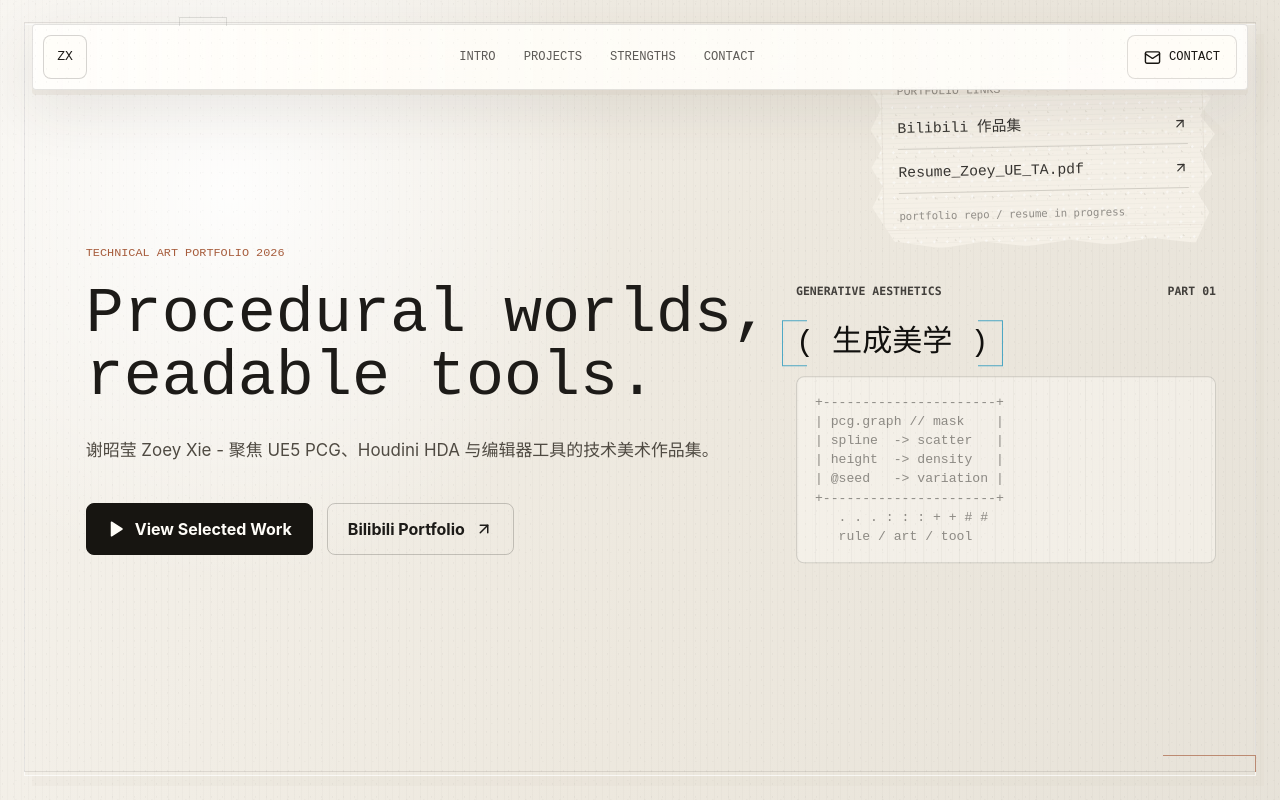
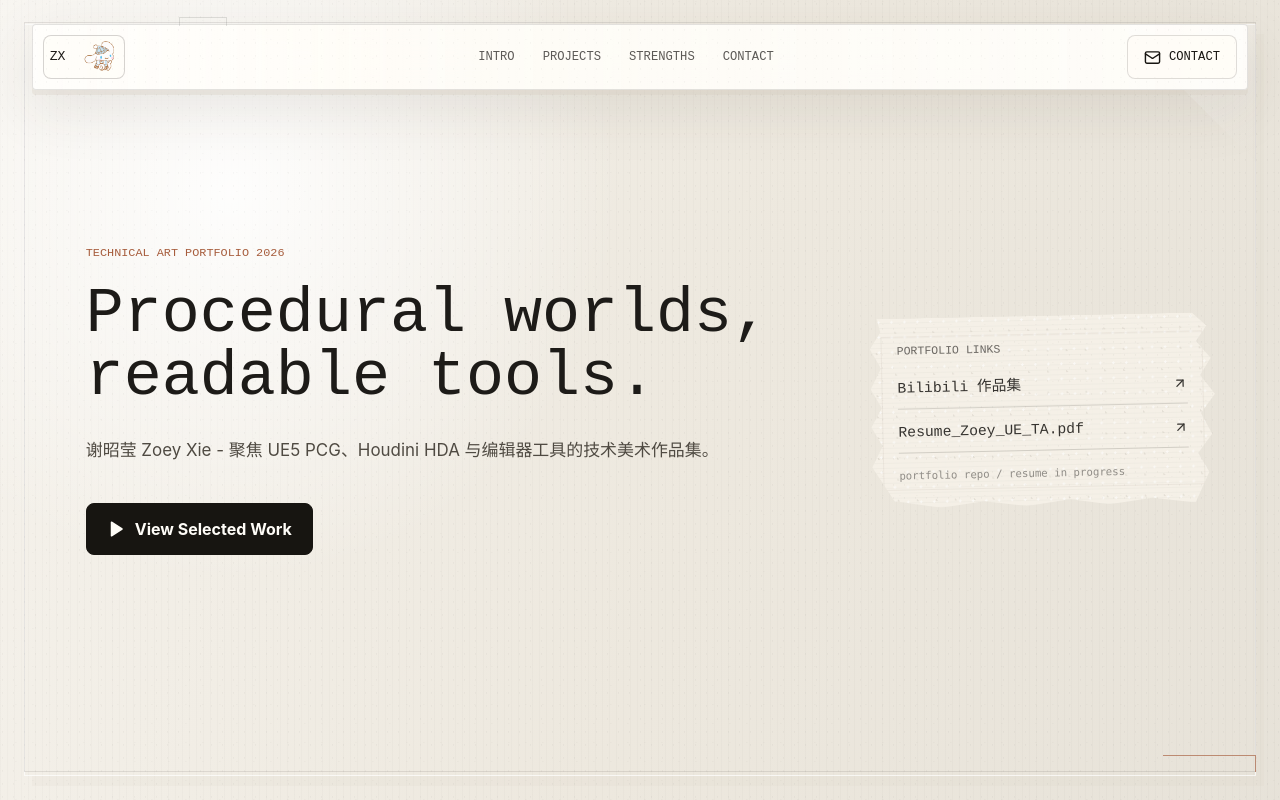
Before and after one commit to zoey-billd/Portfolio, a React (Vite) app: page / in a window 1280 px wide. Shown: the top 800 px of the page. Built offline with nearby package versions, Linux system fonts and the light colour scheme; a web font is replaced by a local one.

Commit message:
Add Cinnamoroll portfolio details

```diff
--- a/src/App.jsx
+++ b/src/App.jsx
@@ -102,11 +102,9 @@ function App() {
     [projectSlug],
   );
 
-  if (activeProject) {
-    return <ProjectArticlePage project={activeProject} />;
-  }
-
-  return (
+  const page = activeProject ? (
+    <ProjectArticlePage project={activeProject} />
+  ) : (
     <main className="site-shell">
       <Hero />
       <Intro />
@@ -114,6 +112,94 @@ function App() {
       <Strengths />
       <Contact />
     </main>
+  );
+
+  return (
+    <>
+      <CinnamorollEffects />
+      {page}
+    </>
+  );
+}
+
+function CinnamorollEffects() {
+  const [cursor, setCursor] = useState({ x: 0, y: 0, visible: false });
+  const [snowflakes, setSnowflakes] = useState([]);
+  const snowflakeId = useRef(0);
+
+  useEffect(() => {
+    const handlePointerMove = (event) => {
+      setCursor({ x: event.clientX, y: event.clientY, visible: true });
+    };
+
+    const handlePointerLeave = () => {
+      setCursor((current) => ({ ...current, visible: false }));
+    };
+
+    const handlePointerDown = (event) => {
+      if (event.pointerType === "touch") {
+        return;
+      }
+
+      const burst = Array.from({ length: 5 }, (_, index) => ({
+        id: snowflakeId.current++,
+        x: event.clientX,
+        y: event.clientY,
+        drift: `${(index - 2) * 13 + (index % 2 ? 4 : -4)}px`,
+        delay: `${index * 35}ms`,
+        size: `${12 + (index % 2) * 4}px`,
+      }));
+
+      setSnowflakes((current) => [...current.slice(-20), ...burst]);
+
+      window.setTimeout(() => {
+        const ids = new Set(burst.map((flake) => flake.id));
+        setSnowflakes((current) => current.filter((flake) => !ids.has(flake.id)));
+      }, 1050);
+    };
+
+    window.addEventListener("pointermove", handlePointerMove, { passive: true });
+    window.addEventListener("pointerdown", handlePointerDown);
+    window.addEventListener("blur", handlePointerLeave);
+    document.documentElement.addEventListener("mouseleave", handlePointerLeave);
+
+    return () => {
+      window.removeEventListener("pointermove", handlePointerMove);
+      window.removeEventListener("pointerdown", handlePointerDown);
+      window.removeEventListener("blur", handlePointerLeave);
+      document.documentElement.removeEventListener("mouseleave", handlePointerLeave);
+    };
+  }, []);
+
+  return (
+    <>
+      <div className="cinnamon-watermark" aria-hidden="true" />
+      <div
+        className={`cinnamon-cursor${cursor.visible ? " is-visible" : ""}`}
+        style={{
+          left: `${cursor.x}px`,
+          top: `${cursor.y}px`,
+        }}
+        aria-hidden="true"
+      />
+      <div className="snowflake-layer" aria-hidden="true">
+        {snowflakes.map((flake) => (
+          <span
+            className="snowflake-burst"
+            key={flake.id}
+            style={{
+              left: `${flake.x}px`,
+              top: `${flake.y}px`,
+              "--snow-drift": flake.drift,
+              "--snow-delay": flake.delay,
+              "--snow-size": flake.size,
+            }}
+          >
+            ❄
+          </span>
+        ))}
+      </div>
+    </>
   );
 }
 
@@ -150,7 +236,12 @@ function NavBar() {
   return (
     <header className="nav-bar">
       <a className="brand-mark" href="#top" aria-label="Zoey Xie home">
-        <span>ZX</span>
+        <span className="brand-initials">ZX</span>
+        <img
+          className="brand-cinnamon"
+          src="/assets/cinnamoroll/cinnamoroll-hat-scarf.png"
+          alt=""
+        />
       </a>
       <nav className="nav-links" aria-label="Primary navigation">
         {navItems.map((item) => (
@@ -210,10 +301,6 @@ function Hero() {
           <a className="primary-action" href="#projects">
             <Play size={18} fill="currentColor" />
             View Selected Work
-          </a>
-          <a className="secondary-action" href={profile.bilibili} target="_blank" rel="noreferrer">
-            Bilibili Portfolio
-            <ArrowUpRight size={18} />
           </a>
         </div>
       </div>
--- a/src/styles.css
+++ b/src/styles.css
@@ -65,6 +65,140 @@ body::before {
   mix-blend-mode: multiply;
 }
 
+.cinnamon-watermark {
+  position: fixed;
+  top: 35vh;
+  right: 5vw;
+  z-index: 1;
+  width: min(500px, 38vw);
+  aspect-ratio: 1;
+  content: "";
+  pointer-events: none;
+  opacity: 0.12;
+  transform: rotate(4deg);
+}
+
+.cinnamon-watermark::before,
+.cinnamon-watermark::after {
+  position: absolute;
+  inset: 0;
+  content: "";
+  background: url("/assets/cinnamoroll/cinnamoroll-snow.jpg") center / 122% no-repeat;
+  mask-image: radial-gradient(ellipse at center, #000 0 68%, transparent 86%);
+  mix-blend-mode: multiply;
+}
+
+.cinnamon-watermark::before {
+  filter: invert(1) grayscale(1) contrast(1.1) brightness(1.28) blur(0.08px);
+  opacity: 0.68;
+  transform: translate(-1px, -1px);
+}
+
+.cinnamon-watermark::after {
+  filter: invert(1) grayscale(1) contrast(0.92) brightness(1.46) blur(0.12px);
+  opacity: 0.48;
+  transform: translate(1px, 1px);
+}
+
+.cinnamon-cursor {
+  position: fixed;
+  top: 0;
+  left: 0;
+  z-index: 60;
+  width: 58px;
+  height: 58px;
+  pointer-events: none;
+  opacity: 0;
+  visibility: hidden;
+  background-color: transparent;
+  background-image: url("/assets/cinnamoroll/cinnamoroll-hat-scarf.png");
+  background-position: center;
+  background-repeat: no-repeat;
+  background-size: 108%;
+  filter: drop-shadow(0 2px 4px rgba(85, 136, 158, 0.25));
+  transform: translate(-50%, -50%);
+  transition: opacity 140ms ease, visibility 140ms ease;
+}
+
+.cinnamon-cursor.is-visible {
+  opacity: 0.78;
+  visibility: visible;
+}
+
+.nav-cinnamon {
+  display: inline-grid;
+  width: 32px;
+  height: 32px;
+  flex: 0 0 32px;
+  place-items: center;
+  overflow: hidden;
+}
+
+.nav-cinnamon img {
+  width: 54px;
+  height: 54px;
+  max-width: none;
+  object-fit: contain;
+}
+
+.snowflake-layer {
+  position: fixed;
+  inset: 0;
+  z-index: 59;
+  pointer-events: none;
+  overflow: hidden;
+}
+
+.snowflake-burst {
+  position: fixed;
+  display: block;
+  color: #82c7e0;
+  font-family: Georgia, serif;
+  font-size: var(--snow-size);
+  line-height: 1;
+  opacity: 0;
+  text-shadow: 0 1px 8px rgba(130, 199, 224, 0.42);
+  transform: translate(-50%, -50%) scale(0.45);
+  animation: snowflake-pop 940ms cubic-bezier(0.18, 0.78, 0.26, 1) var(--snow-delay) forwards;
+}
+
+@keyframes snowflake-pop {
+  0% {
+    opacity: 0;
+    transform: translate(-50%, -50%) scale(0.45) rotate(-20deg);
+  }
+
+  14% {
+    opacity: 0.92;
+  }
+
+  100% {
+    opacity: 0;
+    transform: translate(calc(-50% + var(--snow-drift)), -62px) scale(1) rotate(76deg);
+  }
+}
+
+@media (hover: hover) and (pointer: fine) {
+  body,
+  body a {
+    cursor: none;
+  }
+}
+
+@media (hover: none), (pointer: coarse) {
+  .cinnamon-cursor,
+  .snowflake-layer {
+    display: none;
+  }
+}
+
+@media (max-width: 720px) {
+  .cinnamon-cursor,
+  .snowflake-layer {
+    display: none;
+  }
+}
+
 a {
   color: inherit;
   text-decoration: none;
@@ -83,7 +217,7 @@ video {
 
 .site-shell {
   position: relative;
-  z-index: 1;
+  z-index: 2;
   min-height: 100vh;
 }
 
@@ -192,10 +326,13 @@ video {
 }
 
 .brand-mark {
-  display: grid;
-  width: 44px;
+  display: inline-flex;
+  width: 82px;
   height: 44px;
-  place-items: center;
+  align-items: center;
+  justify-content: center;
+  gap: 5px;
+  overflow: hidden;
   border: 1px solid rgba(29, 27, 24, 0.18);
   border-radius: 8px;
   background: rgba(255, 253, 248, 0.5);
@@ -204,6 +341,21 @@ video {
   font-size: 0.82rem;
   font-variant-ligatures: none;
   -webkit-font-smoothing: none;
+}
+
+.brand-initials {
+  display: grid;
+  width: 28px;
+  height: 30px;
+  flex: 0 0 28px;
+  place-items: center;
+}
+
+.brand-cinnamon {
+  width: 48px;
+  height: 48px;
+  max-width: none;
+  object-fit: contain;
 }
 
 .nav-links {
@@ -277,7 +429,7 @@ video {
 
 .hero-paper-scrap {
   position: absolute;
-  top: 7%;
+  top: 48%;
   right: 4.5%;
   z-index: 6;
   display: flex;
@@ -324,7 +476,7 @@ video {
     5% 7%
   );
   opacity: 0.88;
-  transform: rotate(-1.2deg);
+  transform: translateY(-36%) rotate(-1.2deg);
   pointer-events: auto;
 }
 
@@ -392,6 +544,7 @@ video {
 }
 
 .hero-ascii {
+  display: none;
   position: absolute;
   top: 48%;
   right: max(64px, calc((100vw - 1700px) / 2));
@@ -961,10 +1114,11 @@ video {
 }
 
 .contact-inner p:not(.eyebrow) {
-  max-width: 760px;
+  max-width: 820px;
   margin: 28px auto 0;
   color: #514b42;
   font-size: 1.15rem;
+  text-wrap: pretty;
 }
 
 .contact-actions {
@@ -1240,10 +1394,21 @@ video {
   }
 
   .brand-mark {
-    width: 38px;
+    width: 70px;
     height: 38px;
     border-radius: 6px;
     font-size: 0.72rem;
+  }
+
+  .brand-initials {
+    width: 24px;
+    height: 26px;
+    flex-basis: 24px;
+  }
+
+  .brand-cinnamon {
+    width: 42px;
+    height: 42px;
   }
 
   .nav-links {
@@ -1261,6 +1426,17 @@ video {
 
   .nav-links a {
     flex: 0 0 auto;
+  }
+
+  .nav-cinnamon {
+    width: 26px;
+    height: 26px;
+    flex-basis: 26px;
+  }
+
+  .nav-cinnamon img {
+    width: 46px;
+    height: 46px;
   }
 
   .nav-contact {
```
Also changed, not shown: public/assets/cinnamoroll/cinnamoroll-hat-scarf.png (added), public/assets/cinnamoroll/cinnamoroll-snow.jpg (added).
